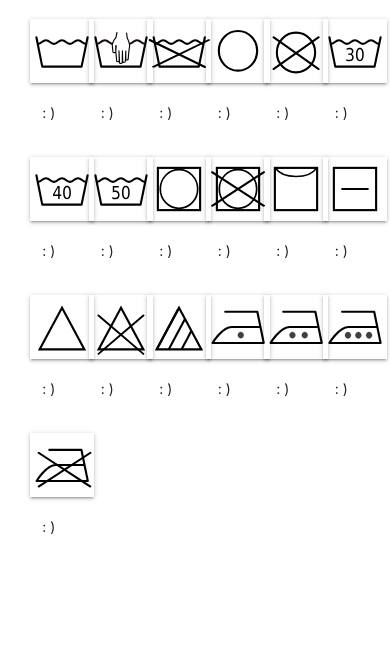
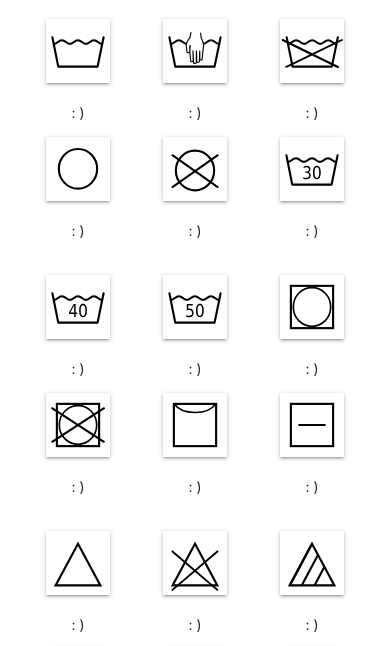
Before and after one commit to imsteev/digitag, a plain HTML site: page index.html in a window 390 px wide. Shown: the part 173-819 px from the top of the page. Drawn offline with nearby package versions, Linux system fonts and the light colour scheme.

Commit message:
responsiveness

```diff
--- a/index.html
+++ b/index.html
@@ -12,7 +12,7 @@
         <h1>How Do I Wash This?</h1>
         <div class="row" v-for="i in Math.ceil(symbols.length / 6)">
             <washing-symbol
-                class="col s2 m2 l2"
+                class="col s4 m2 l2"
                 v-for="symbol in symbols.slice((i - 1) * 6, i * 6)"
                 v-bind:key="symbol.id"
                 v-bind:symbol="symbol"
```
